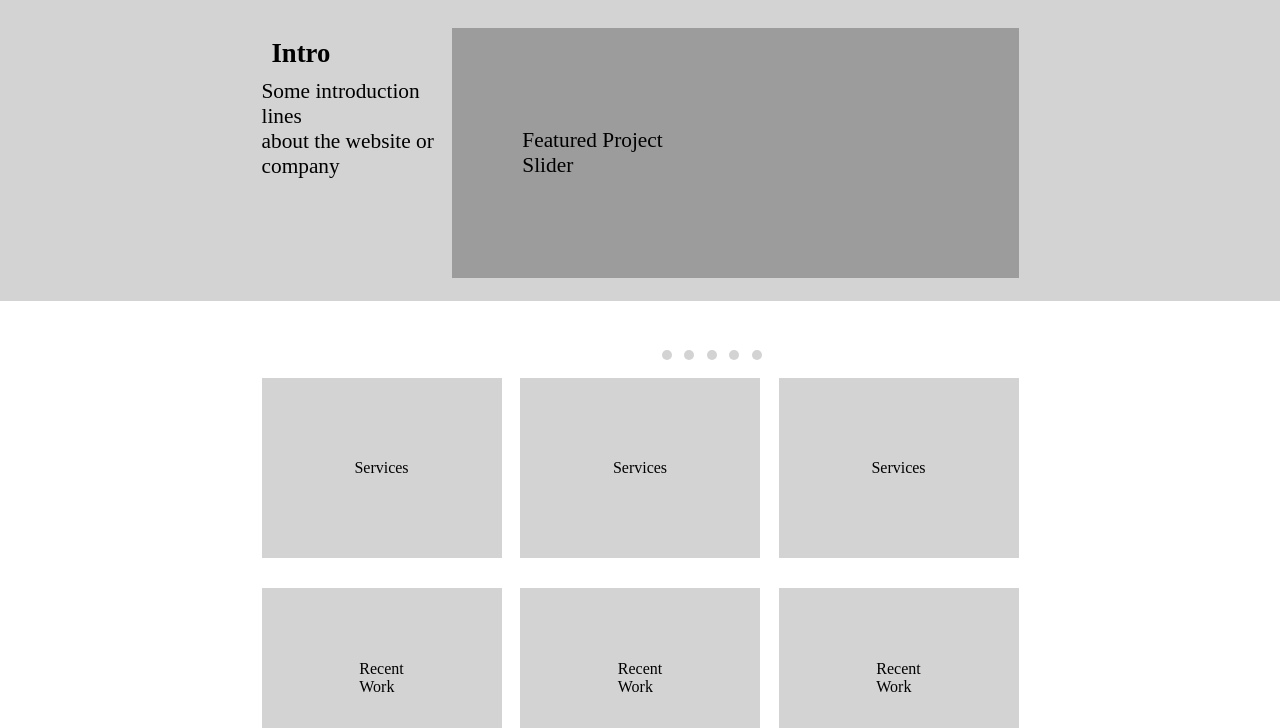
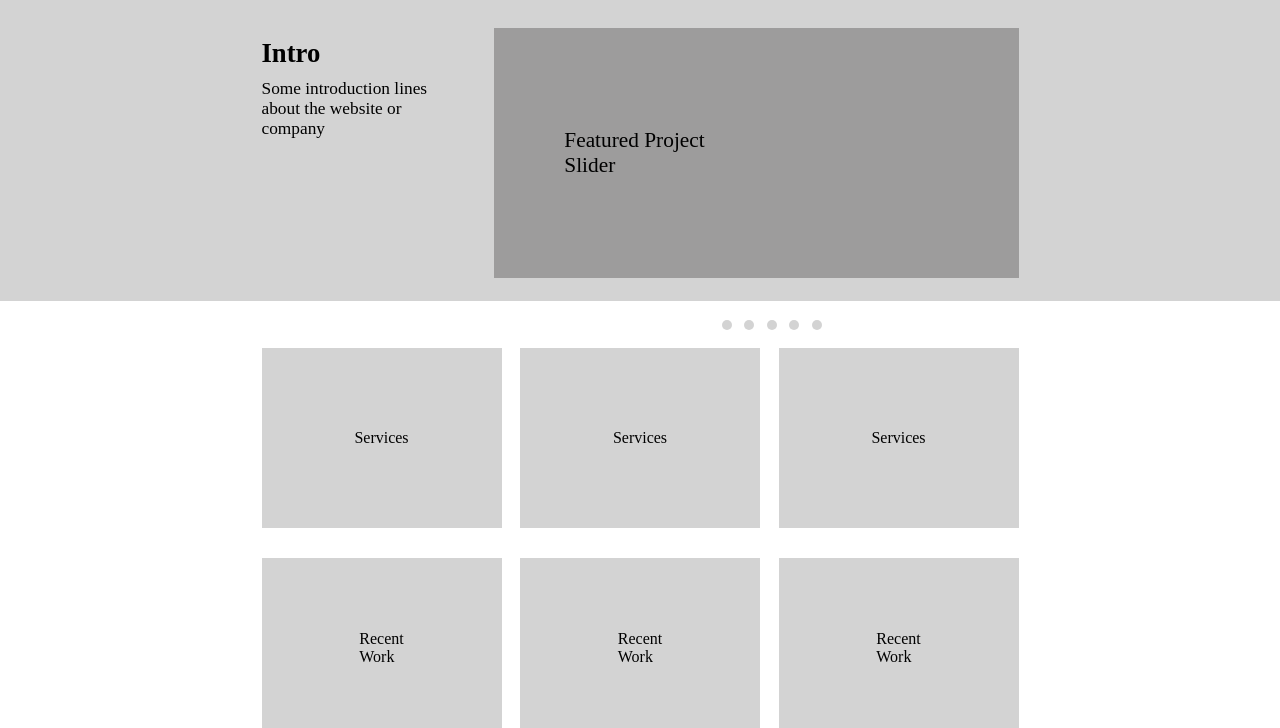
Before and after one commit to trishashang11/flex_display, a plain HTML site: page index.html in a window 1280 px wide. Shown: the part 72-800 px from the top of the page. Drawn offline with Linux system fonts and the light colour scheme.

Commit message:
add responsive code

```diff
--- a/style.css
+++ b/style.css
@@ -61,16 +61,19 @@ div.box4{
     align-items: center;
     justify-content: flex-start;
     padding-left: 70px;
-    width: 70%;
+    width: 60%;
     background-color:#9D9C9C;
 }
 div.box3 p:first-child{
     font-size: 20pt;
     font-weight: bold;
-    margin: 10px;
+    margin: 10px 10px 10px 0;
 }
 div.box3 p:last-child{
-    font-size: 16pt;
+    font-size: 13pt;
+}
+div.box3{
+    margin-right: 10px;
 }
 div.box4 p{
     /* margin:86px; */
@@ -81,7 +84,7 @@ div.cir-btn{
     display: flex;
     /* border: 1px solid blue; */
     padding: 10px 0;
-    margin: 39px 400px 8px;
+    margin: 9px 0 8px 460px;
     justify-content: space-between;
 }
 div.cir-btn .btn{
```
